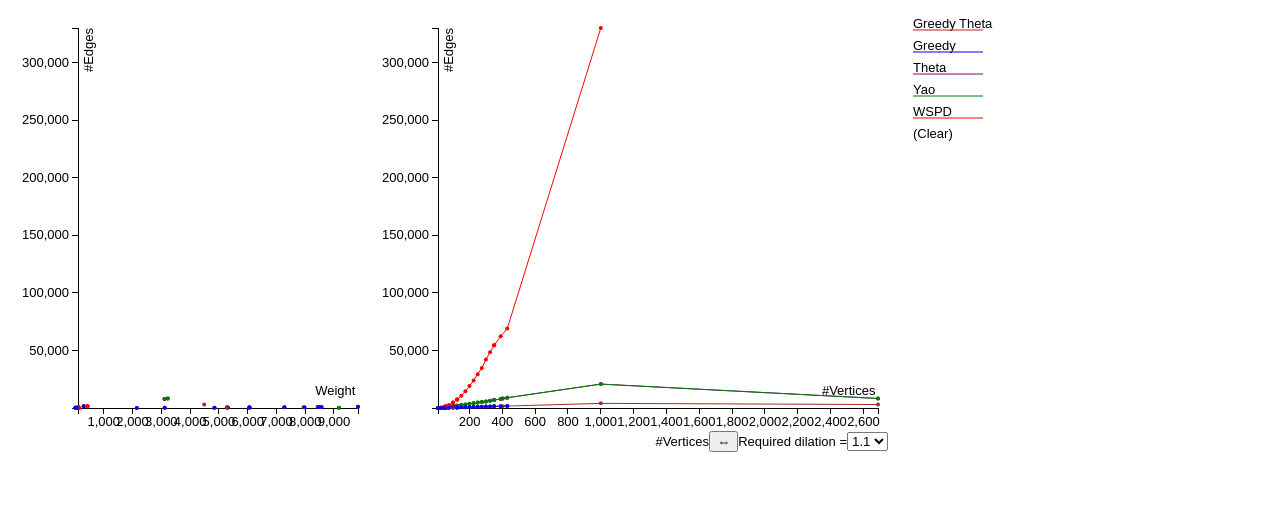
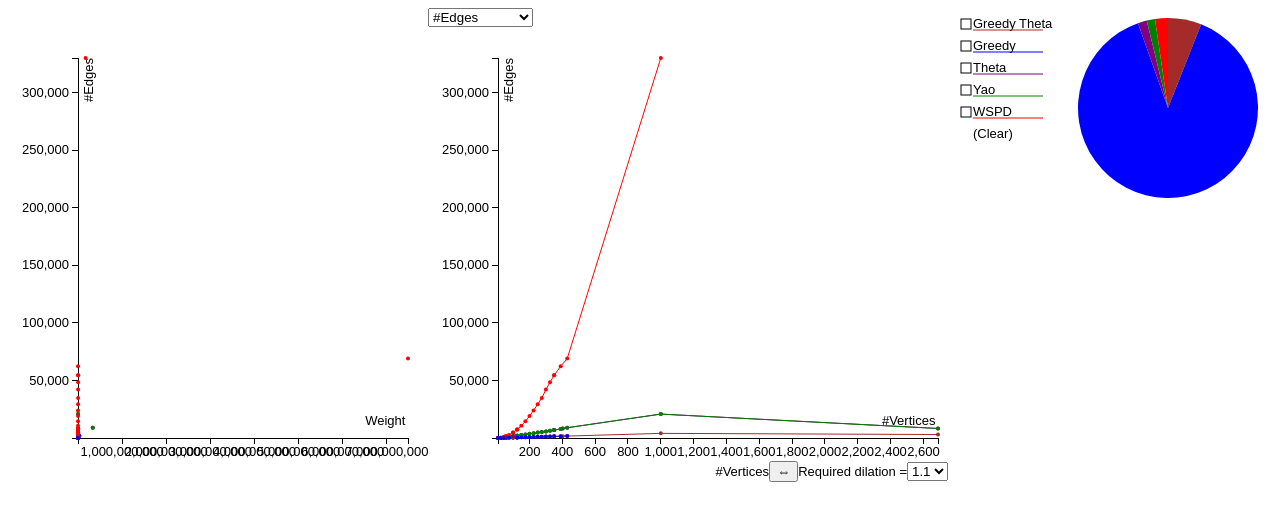
Before and after one commit to xiaq/Vis3, a plain HTML site: page index.html in a window 1280 px wide. Drawn offline with Linux system fonts and the light colour scheme.

Commit message:
Too lazy, didn't write

```diff
--- a/index.html
+++ b/index.html
@@ -23,12 +23,20 @@
     stroke-width: 2px;
   }
 
-  #legend, #line-chart, #scatter-plot {
+  #legend-container, #line-chart-container, #line-chart, #scatter-plot {
     float: left;
   }
 
   #x-switcher {
     float: right;
+  }
+
+  #y-switcher {
+    height: 30px;
+  }
+
+  #scatter-plot {
+    margin-top: 30px;
   }
 
   .clear {
@@ -38,11 +46,17 @@
 </head>
 <body>
   <div id="scatter-plot"></div>
-  <div id="line-chart">
+  <div id="line-chart-container">
+    <div id="y-switcher"></div>
+    <div class="clear"></div>
+    <div id="line-chart"></div>
     <div class="clear"></div>
     <div id="x-switcher"></div>
   </div>
-  <div id="legend"></div>
+  <div id="legend-container">
+    <div id="legend"></div>
+    <div id="pie-chart"></div>
+  </div>
   <script src="d3.v3.js"></script>
   <script src="vis.js"></script>
 </body>
--- a/vis.js
+++ b/vis.js
@@ -8,7 +8,8 @@ var algorithms = {
 };
 
 var inFields = {
-  'nvertices': '#Vertices', 'algorithm': 'Algorithm', 't': 'Required dilation'
+  'nvertices': '#Vertices', 't': 'Required dilation',
+  // 'algorithm': 'Algorithm',
 }
 
 var inValues = {"nvertices": d3.set(), 't': d3.set()};
@@ -18,25 +19,27 @@ function otherInField(f) {
 }
 
 var outFields = {
+  'nedges': '#Edges', 'weight': 'Weight',
   'treal': 'Actual dilation',
-  'nedges': '#Edges', 'weight': 'Weight',
   'maxDegree': 'Max degree',
-  'diameter': 'Diameter', 'nintersections': '#Intersections',
+  // 'diameter': 'Diameter', 'nintersections': '#Intersections',
   'runningTime': 'Running time'
 };
 
+var allFields = {};
+d3.keys(inFields).forEach(function(f) { allFields[f] = inFields[f]; });
+d3.keys(outFields).forEach(function(f) { allFields[f] = outFields[f]; });
+
 var dispatch = d3.dispatch(
     'load',
-    'xswitch', 'xfilter',
+    'xswitch', 'xfilter', 'yswitch',
     'algclick', 'algmouseover', 'algmouseout', 'algclear');
 
 var theData, theXField = 'nvertices', theSXField = 'weight', theYField = 'nedges', theOtherIn = 't', theOtherInValue;
 
 d3.csv("data.csv", function(error, data) {
   data.forEach(function(d) {
-    d.t = +d.t;
-    d.nvertices = +d.nvertices;
-    d.nedges = +d.nedges;
+    d3.keys(allFields).forEach(function(k) { d[k] = +d[k]; });
     inValues.t.add(d.t);
     inValues.nvertices.add(d.nvertices);
   });
@@ -71,9 +74,24 @@ d3.csv("data.csv", function(error, data) {
       .data(d3.keys(algorithms))
     .enter().append('g')
       .attr('transform', trans)
-      .on('click', dispatch.algclick)
+      .on('click', function(d) {
+        console.log('alg', d);
+        console.log(d3.select(this, 'rect'));
+        d3.select(this).select('rect').attr('fill', 'black');
+        dispatch.algclick(d);
+      })
       .on('mouseover', dispatch.algmouseover)
       .on('mouseout', dispatch.algmouseout);
+
+  gs.append('rect')
+      .attr('width', 10)
+      .attr('height', 10)
+      .attr('y', -9)
+      .attr('x', -12)
+      .attr('fill', 'white')
+      .attr('stroke', 'black')
+      .attr('stroke-width', '1px');
+      //.on('click', function(d) { console.log("rect click", d); });
 
   gs.append('text').text(id);
 
@@ -90,6 +108,14 @@ d3.csv("data.csv", function(error, data) {
     .attr('transform', trans)
     .on('click', dispatch.algclear)
     .append('text').text('(Clear)');
+})();
+
+// y switcher
+(function() {
+  d3.select('#y-switcher').append('select').on('change', function() {
+      var v = this.value; theYField = v; dispatch.yswitch(v); })
+    .selectAll('option').data(d3.keys(outFields)).enter().append('option')
+    .attr('value', id).text(function (d) { return outFields[d]; });
 })();
 
 // x switcher
@@ -141,7 +167,7 @@ d3.csv("data.csv", function(error, data) {
         .x(function(d) { return x(d[theXField]); })
         .y(function(d) { return y(d[theYField]); });
 
-  var svg = d3.select("#line-chart").insert("svg", ':first-child')
+  var svg = d3.select("#line-chart").append("svg")
       .attr("width", width + margin.left + margin.right)
       .attr("height", height + margin.top + margin.bottom)
     .append("g")
@@ -173,7 +199,8 @@ d3.csv("data.csv", function(error, data) {
 
   dispatch.on('load.linechart', update);
   dispatch.on('xfilter.linechart', update);
-  dispatch.on('xswitch.linechart', update)
+  dispatch.on('xswitch.linechart', update);
+  dispatch.on('yswitch.linechart', update);
 
   dispatch.on('algclick.linechart', function(alg) {
     var data = theData.filter(function(d) { return d[theOtherIn] == theOtherInValue });
@@ -238,8 +265,8 @@ d3.csv("data.csv", function(error, data) {
 
 // Scatter plot
 (function() {
-  var margin = {top: 20, right: 10, bottom: 20, left: 70},
-      width = 360 - margin.left - margin.right,
+  var margin = {top: 20, right: 20, bottom: 20, left: 70},
+      width = 420 - margin.left - margin.right,
       height = 420 - margin.top - margin.bottom;
 
   var x = d3.scale.linear()
@@ -300,4 +327,54 @@ d3.csv("data.csv", function(error, data) {
   dispatch.on('load.scatterplot', update);
 })();
 
+// Pie chart
+(function() {
+  var width = 200,
+      height = 200,
+      radius = Math.min(width, height) / 2;
+
+  var color = d3.scale.ordinal()
+      .range(["#98abc5", "#8a89a6", "#7b6888", "#6b486b", "#a05d56", "#d0743c", "#ff8c00"]);
+
+  var arc = d3.svg.arc()
+      .outerRadius(radius - 10)
+      .innerRadius(0);
+
+  var pie = d3.layout.pie()
+      .sort(null)
+      .value(attrgetter('runningTime'));
+
+  var svg = d3.select("body").append("svg")
+      .attr("width", width)
+      .attr("height", height)
+    .append("g")
+      .attr("transform", "translate(" + width / 2 + "," + height / 2 + ")");
+
+  function update() {
+    var data = theData.filter(function(d) { return d[theOtherIn] == theOtherInValue });
+    var pieData = d3.keys(algorithms).map(function(alg) {
+      var t = 0;
+      data.forEach(function(d) {
+        if (d.algorithm == alg) {
+          t += d.runningTime;
+        }
+      });
+      return {"algorithm": alg, "runningTime": t, "color": algorithms[alg]};
+    });
+
+    var g = svg.selectAll('.arc')
+        .data(pie(pieData))
+      .enter().append('g')
+        .attr('class', 'arc');
+
+    g.append('path')
+        .attr('d', arc)
+        .style('fill', function(d) { return d.data.color; });
+  }
+
+  dispatch.on('load.piechart', update);
+  dispatch.on('xswitch.piechart', update);
+  dispatch.on('xfilter.piechart', update);
+})();
+
 // vi: se sw=2 ts=2 sts=2:
```
Also changed, not shown: data.csv.
